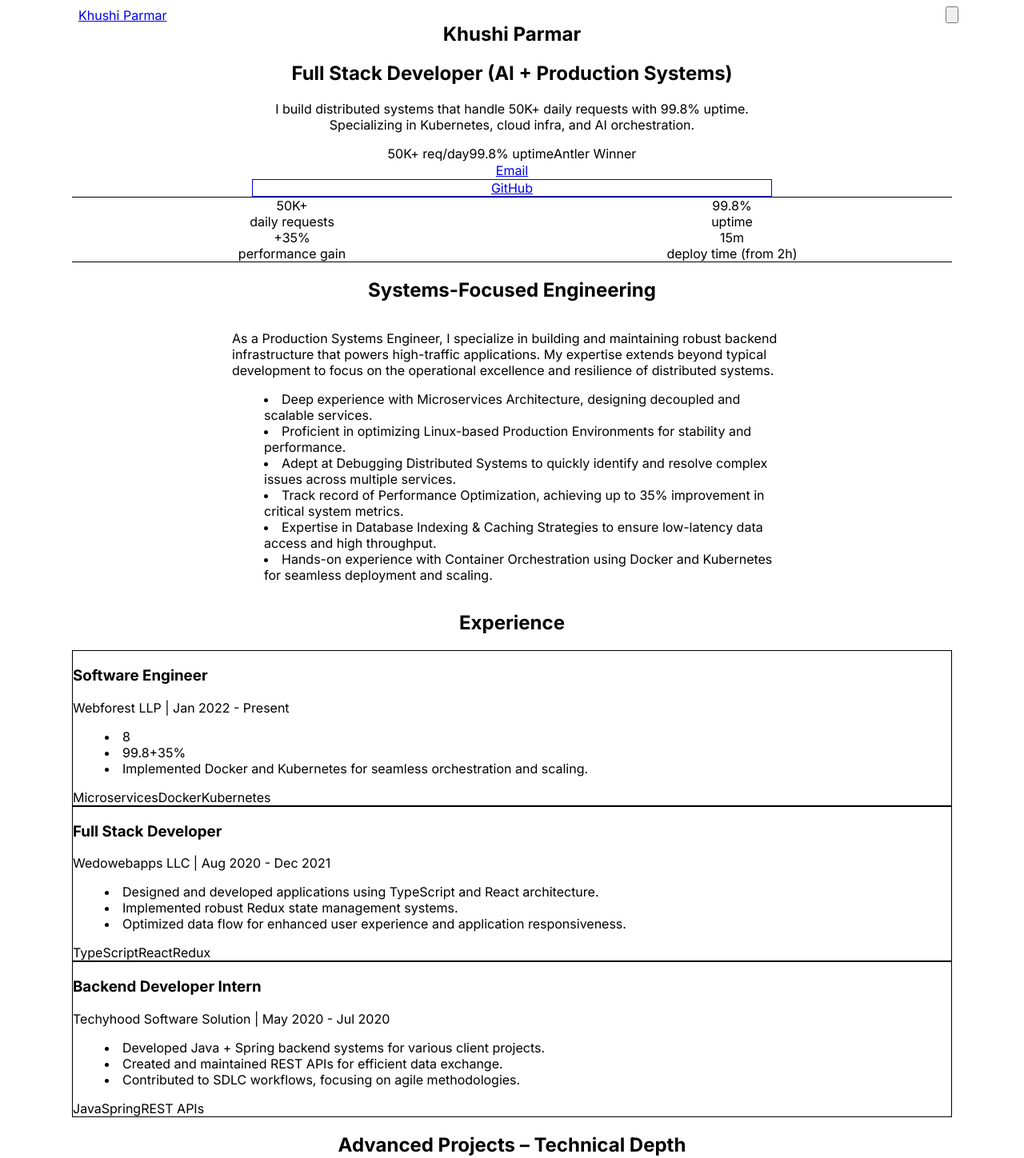
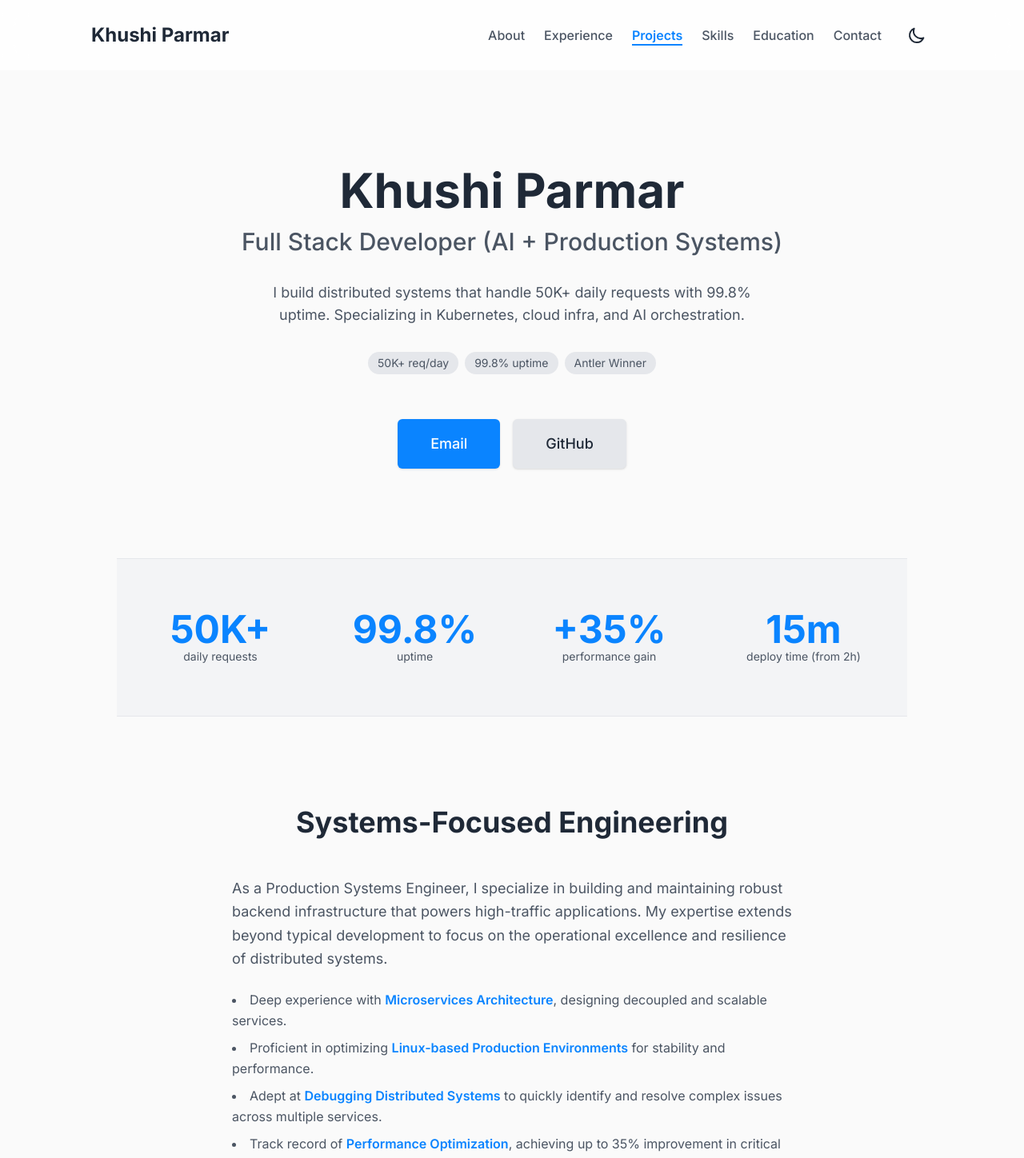
Before and after one commit to khushi491/portfolio, a Next.js app: page / in a window 1280 px wide. Shown: the top 1448 px of the page at 80% size. Built offline with nearby package versions, Linux system fonts and the light colour scheme.

Commit message:
feat: integrate next-themes and refine UI with gray color palette

```diff
--- a/package.json
+++ b/package.json
@@ -26,6 +26,7 @@
     "babel-plugin-react-compiler": "1.0.0",
     "eslint": "^9",
     "eslint-config-next": "16.1.6",
+    "postcss": "^8.5.6",
     "tailwindcss": "^4",
     "typescript": "^5"
   }
--- a/src/app/globals.css
+++ b/src/app/globals.css
@@ -1,6 +1,5 @@
-@tailwind base;
-@tailwind components;
-@tailwind utilities;
+@import "tailwindcss";
+@config "../../tailwind.config.ts";
 
 @layer base {
   :root {
--- a/src/app/layout.tsx
+++ b/src/app/layout.tsx
@@ -2,7 +2,7 @@ import type { Metadata } from "next";
 import { Inter } from "next/font/google";
 import "./globals.css";
 import Navbar from "@/components/Navbar";
-import { ThemeProvider } from "next-themes"; // Import ThemeProvider
+import { ThemeProvider } from "next-themes";
 
 const inter = Inter({ subsets: ["latin"] });
 
@@ -18,11 +18,13 @@ export default function RootLayout({
 }>) {
   return (
     <html lang="en" suppressHydrationWarning className="scroll-smooth">
-      <body className={`${inter.className} bg-neutral-50 text-neutral-900 leading-relaxed`}>
+      <body className={`${inter.className} bg-gray-50 text-gray-900 leading-relaxed`}>
+        <ThemeProvider attribute="class" defaultTheme="system" enableSystem>
           <Navbar />
           <div className="relative pt-16 max-w-[1100px] mx-auto px-6">
             {children}
           </div>
+        </ThemeProvider>
       </body>
     </html>
   );
--- a/src/app/page.tsx
+++ b/src/app/page.tsx
@@ -28,7 +28,7 @@ export default function Home() {
   ];
 
   return (
-    <main className="relative min-h-screen flex flex-col items-center justify-center p-4 md:p-8 overflow-hidden bg-neutral-50 text-neutral-900">
+    <main className="relative min-h-screen flex flex-col items-center justify-center p-4 md:p-8 overflow-hidden bg-gray-50 text-gray-900">
 
       <motion.section
         id="hero"
@@ -41,7 +41,7 @@ export default function Home() {
           initial={{ opacity: 0, y: 20 }}
           animate={{ opacity: 1, y: 0 }}
           transition={{ delay: 0.2, duration: 0.8 }}
-          className="text-6xl font-bold text-neutral-900 mb-4" // text-6xl for 60px
+          className="text-6xl font-bold text-gray-900 mb-4" // text-6xl for 60px
         >
           Khushi Parmar
         </motion.h1>
@@ -49,7 +49,7 @@ export default function Home() {
           initial={{ opacity: 0, y: 20 }}
           animate={{ opacity: 1, y: 0 }}
           transition={{ delay: 0.4, duration: 0.8 }}
-          className="text-3xl font-medium text-neutral-600 mb-8" // text-3xl for 30px
+          className="text-3xl font-medium text-gray-600 mb-8" // text-3xl for 30px
         >
           Full Stack Developer (AI + Production Systems)
         </motion.h2>
@@ -58,7 +58,7 @@ export default function Home() {
           initial={{ opacity: 0, y: 20 }}
           animate={{ opacity: 1, y: 0 }}
           transition={{ delay: 0.6, duration: 0.8 }}
-          className="mt-4 max-w-[650px] mx-auto text-neutral-600 mb-8 text-lg" // mt-4 for 16px, max-w-[650px], text-gray-700 for light, text-gray-300 for dark
+          className="mt-4 max-w-[650px] mx-auto text-gray-600 mb-8 text-lg" // mt-4 for 16px, max-w-[650px], text-gray-700 for light, text-gray-300 for dark
         >
           I build distributed systems that handle 50K+ daily requests with 99.8% uptime.
           Specializing in Kubernetes, cloud infra, and AI orchestration.
@@ -71,9 +71,9 @@ export default function Home() {
           transition={{ delay: 0.8, duration: 0.8 }}
           className="flex flex-wrap justify-center mt-8 mb-12"
         >
-          <span className="inline-block px-3 py-1 rounded-full bg-neutral-200 text-neutral-600 text-sm mr-2 mb-2">50K+ req/day</span>
-          <span className="inline-block px-3 py-1 rounded-full bg-neutral-200 text-neutral-600 text-sm mr-2 mb-2">99.8% uptime</span>
-          <span className="inline-block px-3 py-1 rounded-full bg-neutral-200 text-neutral-600 text-sm mb-2">Antler Winner</span>
+          <span className="inline-block px-3 py-1 rounded-full bg-gray-200 text-gray-600 text-sm mr-2 mb-2">50K+ req/day</span>
+          <span className="inline-block px-3 py-1 rounded-full bg-gray-200 text-gray-600 text-sm mr-2 mb-2">99.8% uptime</span>
+          <span className="inline-block px-3 py-1 rounded-full bg-gray-200 text-gray-600 text-sm mb-2">Antler Winner</span>
         </motion.div>
 
         {/* CTAs */}
@@ -97,7 +97,7 @@ export default function Home() {
             rel="noopener noreferrer"
             whileHover={{ scale: 1.05 }}
             whileTap={{ scale: 0.95 }}
-            className="inline-flex items-center justify-center px-8 py-3 border border-neutral-200 shadow-sm text-base font-medium rounded-md text-neutral-900 bg-neutral-200 hover:bg-neutral-300 md:py-4 md:text-lg md:px-10 transition-all duration-300"
+            className="inline-flex items-center justify-center px-8 py-3 border border-gray-200 shadow-sm text-base font-medium rounded-md text-gray-900 bg-gray-200 hover:bg-gray-300 md:py-4 md:text-lg md:px-10 transition-all duration-300"
           >
             GitHub
           </motion.a>
@@ -109,24 +109,24 @@ export default function Home() {
         initial={{ opacity: 0, y: 50 }}
         animate={{ opacity: 1, y: 0 }}
         transition={{ delay: 0.2, duration: 0.8 }}
-        className="w-full py-16 bg-neutral-100 border-t border-b border-neutral-200"
+        className="w-full py-16 bg-gray-100 border-t border-b border-gray-200"
       >
         <div className="max-w-[1100px] mx-auto px-6 grid grid-cols-2 md:grid-cols-4 gap-8 text-center">
           <div className="flex flex-col items-center">
             <span className="text-4xl md:text-5xl font-bold text-primary">50K+</span>
-            <span className="text-sm text-neutral-600">daily requests</span>
+            <span className="text-sm text-gray-600">daily requests</span>
           </div>
           <div className="flex flex-col items-center">
             <span className="text-4xl md:text-5xl font-bold text-primary">99.8%</span>
-            <span className="text-sm text-neutral-600">uptime</span>
+            <span className="text-sm text-gray-600">uptime</span>
           </div>
           <div className="flex flex-col items-center">
             <span className="text-4xl md:text-5xl font-bold text-primary">+35%</span>
-            <span className="text-sm text-neutral-600">performance gain</span>
+            <span className="text-sm text-gray-600">performance gain</span>
           </div>
           <div className="flex flex-col items-center">
             <span className="text-4xl md:text-5xl font-bold text-primary">15m</span>
-            <span className="text-sm text-neutral-600">deploy time (from 2h)</span>
+            <span className="text-sm text-gray-600">deploy time (from 2h)</span>
           </div>
         </div>
       </motion.section>
@@ -137,9 +137,9 @@ export default function Home() {
         initial={{ opacity: 0, y: 50 }}
         animate={{ opacity: 1, y: 0 }}
         transition={{ duration: 0.8, delay: 0.2 }}
-        className="w-full py-28 px-4 text-neutral-600"
+        className="w-full py-28 px-4 text-gray-600"
       >
-        <h2 className="text-3xl md:text-4xl font-bold text-neutral-900 text-center mb-12">
+        <h2 className="text-3xl md:text-4xl font-bold text-gray-900 text-center mb-12">
           Systems-Focused Engineering
         </h2>
         <div className="flex flex-col md:flex-row gap-12 items-center md:items-start">
@@ -148,7 +148,7 @@ export default function Home() {
             <p className="text-lg leading-relaxed">
               As a Production Systems Engineer, I specialize in building and maintaining robust backend infrastructure that powers high-traffic applications. My expertise extends beyond typical development to focus on the operational excellence and resilience of distributed systems.
             </p>
-            <ul className="list-disc list-inside space-y-2 text-neutral-600">
+            <ul className="list-disc list-inside space-y-2 text-gray-600">
               <li>Deep experience with <span className="text-primary font-semibold">Microservices Architecture</span>, designing decoupled and scalable services.</li>
               <li>Proficient in optimizing <span className="text-primary font-semibold">Linux-based Production Environments</span> for stability and performance.</li>
               <li>Adept at <span className="text-primary font-semibold">Debugging Distributed Systems</span> to quickly identify and resolve complex issues across multiple services.</li>
@@ -166,9 +166,9 @@ export default function Home() {
         initial={{ opacity: 0, y: 50 }}
         animate={{ opacity: 1, y: 0 }}
         transition={{ duration: 0.8, delay: 0.4 }}
-        className="w-full py-28 px-4 text-neutral-600"
+        className="w-full py-28 px-4 text-gray-600"
       >
-        <h2 className="text-3xl md:text-4xl font-bold text-neutral-900 text-center mb-12">
+        <h2 className="text-3xl md:text-4xl font-bold text-gray-900 text-center mb-12">
           Experience
         </h2>
         <div className="space-y-6">
@@ -222,9 +222,9 @@ export default function Home() {
         initial={{ opacity: 0, y: 50 }}
         animate={{ opacity: 1, y: 0 }}
         transition={{ duration: 0.8, delay: 0.6 }}
-        className="w-full py-28 px-4 text-neutral-600"
+        className="w-full py-28 px-4 text-gray-600"
       >
-        <h2 className="text-3xl md:text-4xl font-bold text-neutral-900 text-center mb-12">
+        <h2 className="text-3xl md:text-4xl font-bold text-gray-900 text-center mb-12">
           Advanced Projects – Technical Depth
         </h2>
         <div className="grid grid-cols-1 md:grid-cols-2 lg:grid-cols-2 gap-8">
@@ -301,25 +301,25 @@ export default function Home() {
         initial={{ opacity: 0, y: 50 }}
         animate={{ opacity: 1, y: 0 }}
         transition={{ duration: 0.8, delay: 0.8 }}
-        className="w-full py-28 px-4 text-neutral-600"
+        className="w-full py-28 px-4 text-gray-600"
       >
-        <h2 className="text-3xl md:text-4xl font-bold text-neutral-900 text-center mb-12">
+        <h2 className="text-3xl md:text-4xl font-bold text-gray-900 text-center mb-12">
           Skills – Technical Matrix
         </h2>
         <div className="flex flex-wrap justify-center gap-2 mb-12">
           {['Go', 'Kubernetes', 'Docker', 'AWS', 'Redis', 'PostgreSQL', 'LangChain', 'LLM Infra', 'React'].map((tech) => (
-            <span key={tech} className="inline-block px-3.5 py-2 bg-neutral-200 rounded-full text-sm text-neutral-900">
+            <span key={tech} className="inline-block px-3.5 py-2 bg-gray-200 rounded-full text-sm text-gray-900">
               {tech}
             </span>
           ))}
         </div>
         <div className="grid grid-cols-1 md:grid-cols-2 lg:grid-cols-3 gap-8">
           {skillsData.map((category, index) => (
-            <div key={index} className="bg-white p-6 rounded-lg shadow-sm border border-neutral-200">
+            <div key={index} className="bg-white p-6 rounded-lg shadow-sm border border-gray-200">
               <h3 className="text-2xl font-semibold text-primary mb-4">{category.category}</h3>
               <div className="flex flex-wrap gap-2">
                 {category.skills.map((skill, skillIndex) => (
-                  <span key={skillIndex} className="inline-block px-3.5 py-2 bg-neutral-200 rounded-full text-sm text-neutral-900">
+                  <span key={skillIndex} className="inline-block px-3.5 py-2 bg-gray-200 rounded-full text-sm text-gray-900">
                     {skill}
                   </span>
                 ))}
@@ -335,9 +335,9 @@ export default function Home() {
         initial={{ opacity: 0, y: 50 }}
         animate={{ opacity: 1, y: 0 }}
         transition={{ duration: 0.8, delay: 1.0 }}
-        className="w-full py-28 px-4 text-neutral-600"
+        className="w-full py-28 px-4 text-gray-600"
       >
-        <h2 className="text-3xl md:text-4xl font-bold text-neutral-900 text-center mb-12">
+        <h2 className="text-3xl md:text-4xl font-bold text-gray-900 text-center mb-12">
           Education
         </h2>
         <div className="space-y-6 text-center text-lg">
@@ -347,8 +347,8 @@ export default function Home() {
             viewport={{ once: true, amount: 0.5 }}
             transition={{ duration: 0.6 }}
           >
-            <h3 className="text-2xl font-semibold text-neutral-900">Monroe University</h3>
-            <p className="text-neutral-600">MS Computer Science, GPA 3.9</p>
+            <h3 className="text-2xl font-semibold text-gray-900">Monroe University</h3>
+            <p className="text-gray-600">MS Computer Science, GPA 3.9</p>
           </motion.div>
           <motion.div
             initial={{ opacity: 0 }}
@@ -356,8 +356,8 @@ export default function Home() {
             viewport={{ once: true, amount: 0.5 }}
             transition={{ duration: 0.6, delay: 0.2 }}
           >
-            <h3 className="text-2xl font-semibold text-neutral-900">Maharaja Sayajirao University</h3>
-            <p className="text-neutral-600">Bachelor’s</p>
+            <h3 className="text-2xl font-semibold text-gray-900">Maharaja Sayajirao University</h3>
+            <p className="text-gray-600">Bachelor’s</p>
           </motion.div>
         </div>
       </motion.section>
@@ -368,9 +368,9 @@ export default function Home() {
         initial={{ opacity: 0, y: 50 }}
         animate={{ opacity: 1, y: 0 }}
         transition={{ duration: 0.8, delay: 1.2 }}
-        className="w-full py-28 px-4 text-neutral-600 text-center"
+        className="w-full py-28 px-4 text-gray-600 text-center"
       >
-        <h2 className="text-3xl md:text-4xl font-bold text-neutral-900 mb-12">
+        <h2 className="text-3xl md:text-4xl font-bold text-gray-900 mb-12">
           Let’s Build Resilient Systems.
         </h2>
         <div className="flex flex-col sm:flex-row justify-center gap-6">
@@ -384,12 +384,12 @@ export default function Home() {
             Email
           </motion.a>
           <motion.a
-            href="https://linkedin.com/in/khushiparmar"
+            href="https://linkedin.com/in/khushieeparmar"
             target="_blank"
             rel="noopener noreferrer"
             whileHover={{ scale: 1.05, background: "linear-gradient(to right, var(--primary), var(--secondary))" }}
             whileTap={{ scale: 0.95 }}
-            className="inline-flex items-center justify-center px-8 py-3 border border-gray-200 shadow-sm text-base font-medium rounded-md text-gray-800 bg-white hover:bg-gray-100 md:py-4 md:text-lg md:px-10 transition-all duration-300"
+            className="inline-flex items-center justify-center px-8 py-3 border border-gray-200 shadow-sm text-base font-medium rounded-md text-gray-900 bg-white hover:bg-gray-100 md:py-4 md:text-lg md:px-10 transition-all duration-300"
           >
             <svg className="w-5 h-5 mr-3" fill="none" stroke="currentColor" viewBox="0 0 24 24" xmlns="http://www.w3.org/2000/svg"><path strokeLinecap="round" strokeLinejoin="round" strokeWidth="2" d="M21 21l-6-6m2-5a7 7 0 11-14 0 7 7 0 0114 0z"></path></svg>
             LinkedIn
@@ -400,7 +400,7 @@ export default function Home() {
             rel="noopener noreferrer"
             whileHover={{ scale: 1.05, background: "linear-gradient(to right, var(--primary), var(--secondary))" }}
             whileTap={{ scale: 0.95 }}
-            className="inline-flex items-center justify-center px-8 py-3 border border-gray-200 shadow-sm text-base font-medium rounded-md text-gray-800 bg-white hover:bg-gray-100 md:py-4 md:text-lg md:px-10 transition-all duration-300"
+            className="inline-flex items-center justify-center px-8 py-3 border border-gray-200 shadow-sm text-base font-medium rounded-md text-gray-900 bg-white hover:bg-gray-100 md:py-4 md:text-lg md:px-10 transition-all duration-300"
           >
             <svg className="w-5 h-5 mr-3" fill="none" stroke="currentColor" viewBox="0 0 24 24" xmlns="http://www.w3.org/2000/svg"><path strokeLinecap="round" strokeLinejoin="round" strokeWidth="2" d="M9 19c-5 1.5-5-2.5-7-3m14 6v-3.87a3.37 3.37 0 00-.94-2.61c3.14-.35 6.44-1.54 6.44-7A5.44 5.44 0 0020 4.77C19.4 3.92 19 2.5 19 2c0 0-1 0-3 1.5l-3 1.5c-1 0-4 1.5-4 1.5"></path></svg>
             GitHub
--- a/src/components/Navbar.tsx
+++ b/src/components/Navbar.tsx
@@ -57,7 +57,7 @@ const Navbar: React.FC = () => {
       className="fixed top-0 left-0 w-full z-50 py-6 bg-white/80 backdrop-blur-lg"
     >
       <div className="flex justify-between items-center max-w-[1100px] mx-auto px-6">
-        <Link href="#hero" className="text-2xl font-bold text-neutral-900">
+        <Link href="#hero" className="text-2xl font-bold text-gray-900">
           Khushi Parmar
         </Link>
 
@@ -68,7 +68,7 @@ const Navbar: React.FC = () => {
               key={section.id}
               href={`#${section.id}`}
               className={`relative font-medium transition-colors duration-300
-                ${activeSection === section.id ? 'font-semibold text-primary after:content-[\'\'] after:absolute after:bottom-0 after:left-0 after:w-full after:h-0.5 after:bg-primary after:scale-x-100 after:origin-left after:transition-transform after:duration-300' : 'text-neutral-600 hover:text-neutral-900 after:content-[\'\'] after:absolute after:bottom-0 after:left-0 after:w-full after:h-0.5 after:bg-primary after:scale-x-0 after:origin-left after:transition-transform after:duration-300'}
+                ${activeSection === section.id ? 'font-semibold text-primary after:content-[\'\'] after:absolute after:bottom-0 after:left-0 after:w-full after:h-0.5 after:bg-primary after:scale-x-100 after:origin-left after:transition-transform after:duration-300' : 'text-gray-600 hover:text-gray-900 after:content-[\'\'] after:absolute after:bottom-0 after:left-0 after:w-full after:h-0.5 after:bg-primary after:scale-x-0 after:origin-left after:transition-transform after:duration-300'}
               `}
             >
               {section.name}
@@ -80,7 +80,7 @@ const Navbar: React.FC = () => {
         {/* Mobile Navigation Toggle */}
         <div className="md:hidden flex items-center">
           <button
-            className="text-neutral-600 focus:outline-none"
+            className="text-gray-600 focus:outline-none"
             onClick={() => setIsOpen(!isOpen)}
           >
             <svg
@@ -114,7 +114,7 @@ const Navbar: React.FC = () => {
               key={section.id}
               href={`#${section.id}`}
               className={`block px-4 py-2 relative transition-colors duration-300
-                ${activeSection === section.id ? 'font-semibold text-primary after:content-[\'\'] after:absolute after:bottom-0 after:left-0 after:w-full after:h-0.5 after:bg-primary after:scale-x-100 after:origin-left after:transition-transform after:duration-300' : 'text-neutral-600 hover:bg-neutral-200 after:content-[\'\'] after:absolute after:bottom-0 after:left-0 after:w-full after:h-0.5 after:bg-primary after:scale-x-0 after:origin-left after:transition-transform after:duration-300'}
+                ${activeSection === section.id ? 'font-semibold text-primary after:content-[\'\'] after:absolute after:bottom-0 after:left-0 after:w-full after:h-0.5 after:bg-primary after:scale-x-100 after:origin-left after:transition-transform after:duration-300' : 'text-gray-600 hover:bg-gray-200 after:content-[\'\'] after:absolute after:bottom-0 after:left-0 after:w-full after:h-0.5 after:bg-primary after:scale-x-0 after:origin-left after:transition-transform after:duration-300'}
               `}
               onClick={() => setIsOpen(false)}
             >
--- a/src/components/TimelineCard.tsx
+++ b/src/components/TimelineCard.tsx
@@ -30,7 +30,7 @@ const TimelineCard: React.FC<TimelineCardProps> = ({
       if (offset > lastIndex) {
         parts.push(text.substring(lastIndex, offset));
       }
-      parts.push(<span key={offset} className="font-semibold text-neutral-900">{match}</span>);
+      parts.push(<span key={offset} className="font-semibold text-gray-900">{match}</span>);
       lastIndex = offset + match.length;
       return match; // Return the match to satisfy replace callback signature
     });
@@ -47,11 +47,11 @@ const TimelineCard: React.FC<TimelineCardProps> = ({
       whileInView={{ opacity: 1, x: 0 }}
       viewport={{ once: true, amount: 0.5 }}
       transition={{ duration: 0.8 }}
-      className="bg-white p-7 rounded-xl border border-neutral-200 relative group transition-all duration-200 ease-in-out hover:border-neutral-300 hover:-translate-y-1 shadow-sm"
+      className="bg-white p-7 rounded-xl border border-gray-200 relative group transition-all duration-200 ease-in-out hover:border-gray-300 hover:-translate-y-1 shadow-sm"
     >
-      <h3 className="text-2xl font-semibold text-neutral-900 mb-1">{role}</h3>
-      <p className="text-lg text-neutral-600 mb-2">{company} | {duration}</p>
-      <ul className="list-disc list-inside space-y-1 text-neutral-600 mb-4">
+      <h3 className="text-2xl font-semibold text-gray-900 mb-1">{role}</h3>
+      <p className="text-lg text-gray-600 mb-2">{company} | {duration}</p>
+      <ul className="list-disc list-inside space-y-1 text-gray-600 mb-4">
         {description.map((item, idx) => (
           <li key={idx}>{formatDescription(item)}</li>
         ))}
@@ -59,7 +59,7 @@ const TimelineCard: React.FC<TimelineCardProps> = ({
       {techStack && (
         <div className="flex flex-wrap gap-2 mt-4">
           {techStack.map((tech, idx) => (
-            <span key={idx} className="inline-block px-3.5 py-2 bg-neutral-200 rounded-full text-sm text-neutral-900">
+            <span key={idx} className="inline-block px-3.5 py-2 bg-gray-200 rounded-full text-sm text-gray-900">
               {tech}
             </span>
           ))}
--- a/tailwind.config.ts
+++ b/tailwind.config.ts
@@ -3,15 +3,15 @@ import type { Config } from 'tailwindcss';
 const config: Config = {
   darkMode: 'class',
   content: [
-    './pages/**/*.{js,ts,jsx,tsx,mdx}',
-    './components/**/*.{js,ts,jsx,tsx,mdx}',
-    './app/**/*.{js,ts,jsx,tsx,mdx}',
+    './src/pages/**/*.{js,ts,jsx,tsx,mdx}',
+    './src/components/**/*.{js,ts,jsx,tsx,mdx}',
+    './src/app/**/*.{js,ts,jsx,tsx,mdx}',
   ],
   theme: {
     extend: {
       colors: {
         primary: '#0A84FF', // Vibrant Blue as the single accent color
-        neutral: {
+        gray: { // Using Tailwind's default 'gray' palette for custom shades
           50: '#FAFAFA', // Off-white for background
           200: '#E5E7EB', // Thin borders
           300: '#D1D5DB', // Hover borders
```
Also changed, not shown: src/components/ProjectCard.tsx (+7 -7 lines), 1 other file (tests, documents, lock files or other folders).
